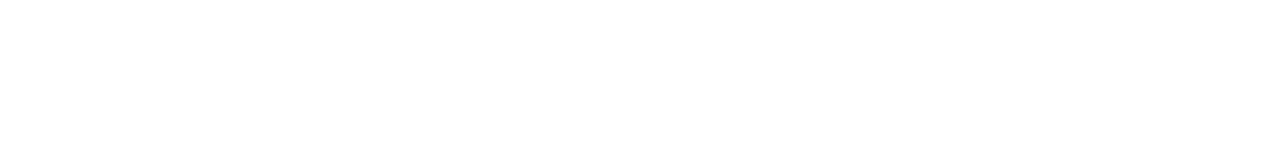
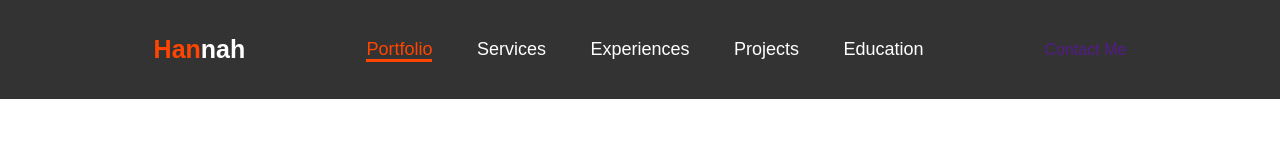
Before and after one commit to Raghu020rs/CSS_MINOR_PROJECT, a plain HTML site: page Project_5/index.html in a window 1280 px wide. Drawn offline with nearby package versions, Linux system fonts and the light colour scheme.

Commit message:
portfolio

```diff
--- a/Project_5/index.html
+++ b/Project_5/index.html
@@ -4,8 +4,22 @@
   <meta charset="UTF-8">
   <meta name="viewport" content="width=device-width, initial-scale=1.0">
   <title>Document</title>
+  <link rel="stylesheet" href="style.css">
+  <link href='https://unpkg.com/boxicons@2.1.4/css/boxicons.min.css' rel='stylesheet'>
 </head>
 <body>
+  <header class="header">
+    <a href="#" class="logo"><span>Han</span>nah</a>
+    <nav class="navbar">
+      <a href="#" class="active">Portfolio</a>
+      <a href="">Services</a>
+      <a href="">Experiences</a>
+      <a href="">Projects</a>
+      <a href="">Education</a>
+    </nav>
+
+    <a href="" class="contacts">Contact Me</a>
+  </header>
 
 </body>
 </html>
--- /dev/null
+++ b/Project_5/style.css
@@ -0,0 +1,76 @@
+* {
+  margin: 0;
+  padding: 0;
+  box-sizing: border-box;
+  font-family: 'Poppins', sans-serif;
+  text-decoration: none;  /* Removes text decorations globally (like underlines on links <a>).*/
+  list-style: none;/*Removes default bullets/numbers from lists (<ul>, <ol>).*/
+}
+
+.header {
+  position: fixed;/*The header stays stuck at the same spot on the screen even if you scroll.
+🖼 Example: Like the YouTube top bar that always stays visible.*/
+  top: 0;/*Pushes the header to the very top of the screen.*/
+  left: 0;/*Aligns it with the left edge of the screen */
+  width: 100%;/*The header stretches across the full screen width. */
+  padding: 35px 12%;/*Extra space inside the header:
+  35px at top & bottom
+  12% of screen width at left & right
+  Example: Like putting cushions inside a box so content doesn’t touch the edges.*/
+  background: rgba(0,0,0,0.8);
+  backdrop-filter: blur(10px);
+  display: flex;
+  justify-content: space-between;
+  align-items: center;
+  z-index: 100;
+}
+
+.logo {
+  font-size: 25px;
+  color: white;
+  font-weight: 600;
+  transition: 0.3s ease;
+}
+
+logo:hover{
+  color: orangered;
+  text-shadow: 0 0 25px orangered,
+               0 0 50px orangered ;
+  transform: scale(1,1);
+}
+
+span  {
+  color: orangered;
+}
+
+.navbar a{
+  font-size: 18px;
+  color: white;
+  font-weight: 500;
+  margin: 0 20px;
+  border-bottom: 3px solid transparent;
+  transition: 0.3s ease;
+}
+
+.navbar a:hover,
+.navbar a.active{
+  color: orangered;
+  border-bottom: 3px solid orangered;
+}
+
+.contact{
+  padding: 10px;
+  background-color: white;
+  color: black;
+  border: 2px solid transparent;
+  border-radius: 8px;
+  font-size: 16px;
+  letter-spacing: 1px;
+  font-weight: 600;
+  transition: 0.3s ease;
+}
+.contact:hover{
+  background-color: orangered;
+  box-shadow: 0 0 25px orangered;
+  color: white;
+}
```
